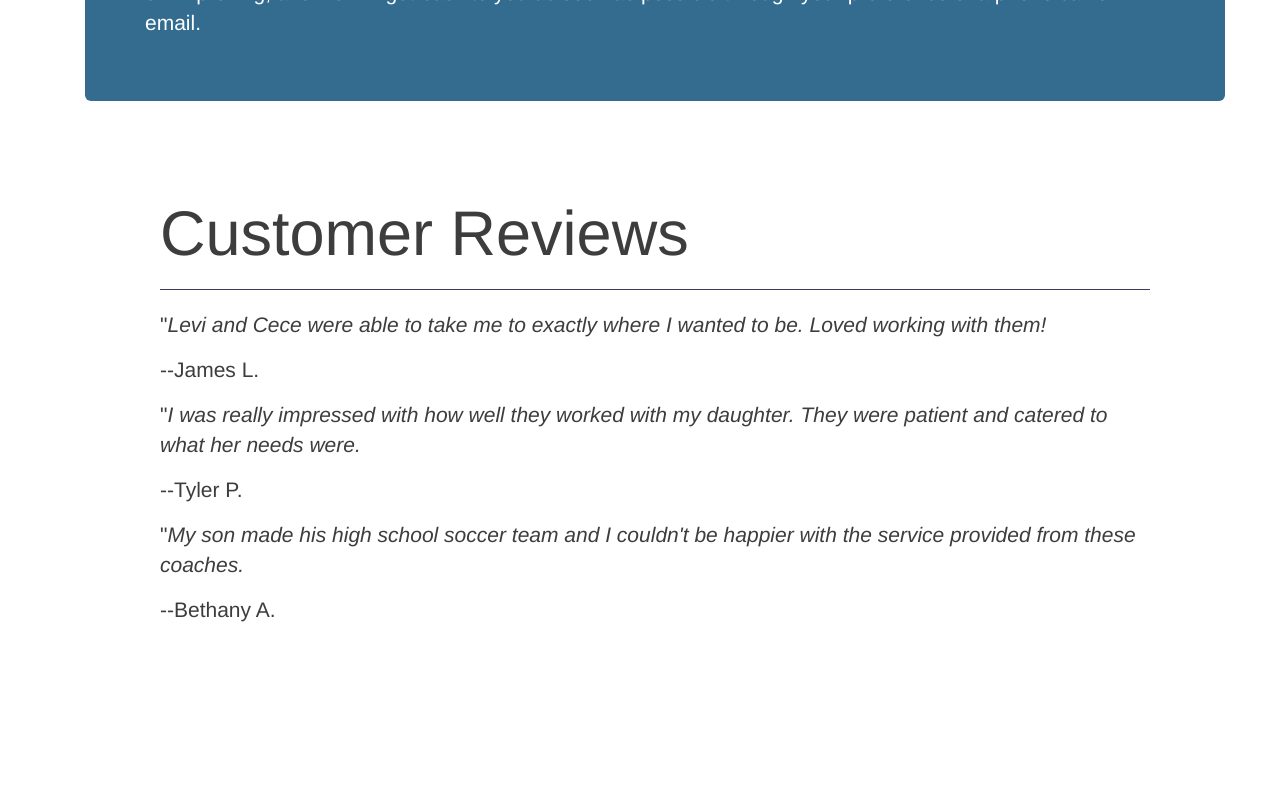
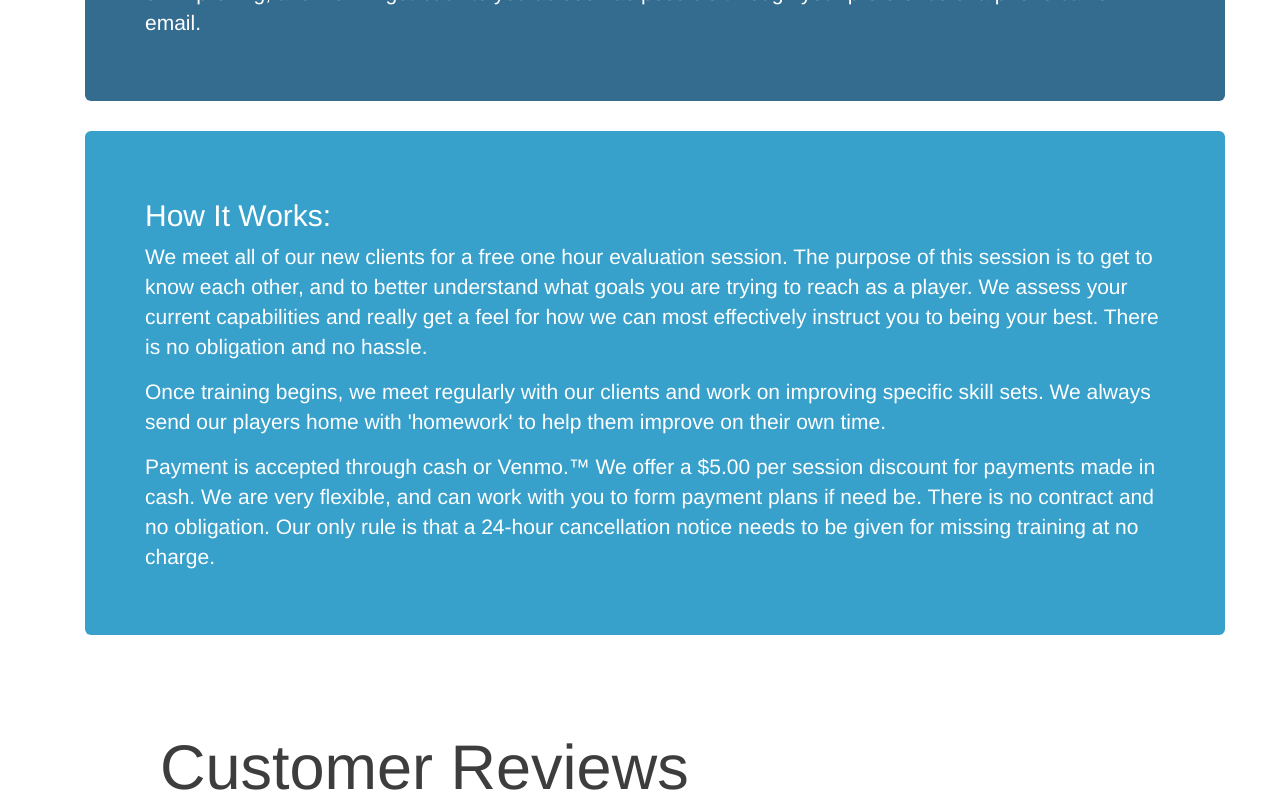
Before and after one commit to LeviWright17/PersonalTraining, an Angular app: page /#/about-us in a window 1280 px wide. Shown: the part 1160-1960 px from the top of the page. Before the commit the page ends 1878 px from the top, so only its background shows below. Built offline with nearby package versions, Linux system fonts and the light colour scheme.

Commit message:
whatever

```diff
--- a/src/app/about-us/about-us.component.html
+++ b/src/app/about-us/about-us.component.html
@@ -28,6 +28,28 @@
       </p>
     </div>
   </div>
+  <div class="row">
+    <div class="jumbotron light-blue-jumbo col">
+      <h2>How It Works:</h2>
+      <p>
+        We meet all of our new clients for a free one hour evaluation session. The purpose of
+        this session is to get to know each other, and to better understand what goals you are
+        trying to reach as a player. We assess your current capabilities and really get a feel
+        for how we can most effectively instruct you to being your best. There is no obligation and no hassle.
+      </p>
+      <p>
+        Once training begins, we meet regularly with our clients and work on improving specific
+        skill sets. We always send our players home with 'homework' to help them improve on their
+        own time.
+      </p>
+      <p>
+        Payment is accepted through cash or Venmo.&#8482; We offer a $5.00 per session discount
+        for payments made in cash. We are very flexible, and can work with you to form payment
+        plans if need be. There is no contract and no obligation. Our only rule is that a 24-hour
+        cancellation notice needs to be given for missing training at no charge.
+      </p>
+    </div>
+  </div>
   <div class="jumbotron white-jumbo">
     <h1>Customer Reviews</h1>
     <hr style="border-color: #303256;">
--- a/src/app/app.component.html
+++ b/src/app/app.component.html
@@ -12,9 +12,6 @@
       <li class="nav-item">
         <a class='nav-link nav-pill-text-color' [routerLink]="['/pricing']">Pricing</a>
       </li>
-      <li class="nav-item">
-          <a class='nav-link nav-pill-text-color' [routerLink]="['/something']">How it works</a>
-        </li>
   </ul>
 </nav>
 <div class='container'>
--- a/src/app/app.module.ts
+++ b/src/app/app.module.ts
@@ -11,7 +11,6 @@ import { PricingComponent } from './pricing/pricing.component';
 import { TrainersComponent } from './trainers/trainers.component';
 import { ResumeComponent } from './trainers/resume/resume.component';
 import { NgbModule } from '@ng-bootstrap/ng-bootstrap';
-import { DescriptionComponent } from './description/description.component';
 
 @NgModule({
   declarations: [
@@ -21,7 +20,6 @@ import { DescriptionComponent } from './description/description.component';
     PricingComponent,
     TrainersComponent,
     ResumeComponent,
-    DescriptionComponent,
   ],
   imports: [
     BrowserModule,
@@ -34,7 +32,6 @@ import { DescriptionComponent } from './description/description.component';
       { path: 'contact', component: ContactComponent },
       { path: 'pricing', component: PricingComponent },
       { path: 'resume', component: ResumeComponent },
-      { path: 'description', component: DescriptionComponent},
       { path: '', redirectTo: 'about-us', pathMatch: 'full' }
     ], { useHash: true })
   ],
--- a/src/app/contact/contact.component.html
+++ b/src/app/contact/contact.component.html
@@ -1,4 +1,3 @@
-<!--Probably want to add dirty to some of these. the behavior is al ittle weird sometimes.-->
 <div class="container">
   <h3>We'd Love to Hear From You!</h3>
   <h5>We do our best to respond to our potential customers as quickly as possible. But if we can't get to you right
--- a/src/app/description/description.component.html
+++ /dev/null
@@ -1,6 +0,0 @@
-<p>
-  description works!
-</p>
-<div style="background-color: blue;">
-sdfsdfsdfsdfsdf
-</div>
--- a/src/app/description/description.component.ts
+++ /dev/null
@@ -1,15 +0,0 @@
-import { Component, OnInit } from '@angular/core';
-
-@Component({
-  selector: 'app-description',
-  templateUrl: './description.component.html',
-  styleUrls: ['./description.component.css']
-})
-export class DescriptionComponent implements OnInit {
-
-  constructor() { }
-
-  ngOnInit() {
-  }
-
-}
```
Also changed, not shown: src/app/description/description.component.css (deleted), 2 other files (tests, documents, lock files or other folders).
